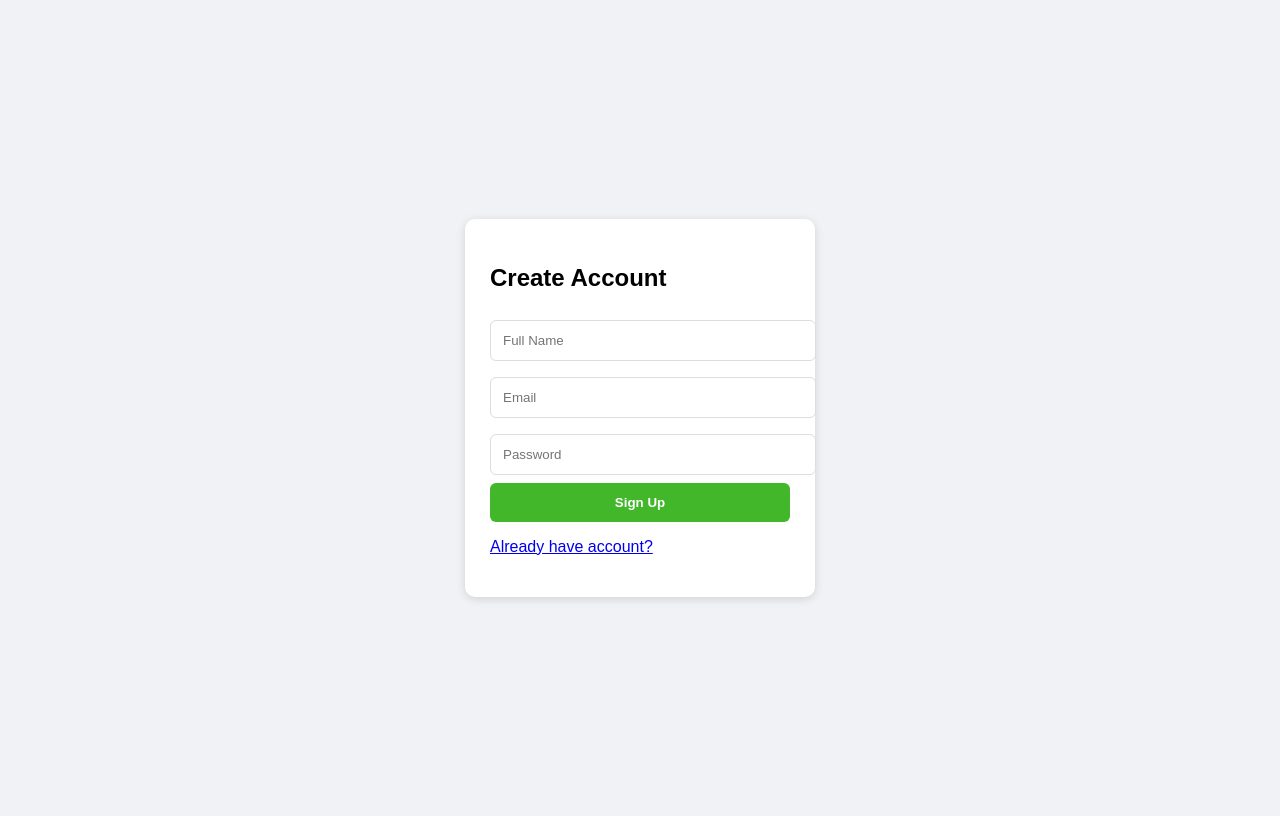
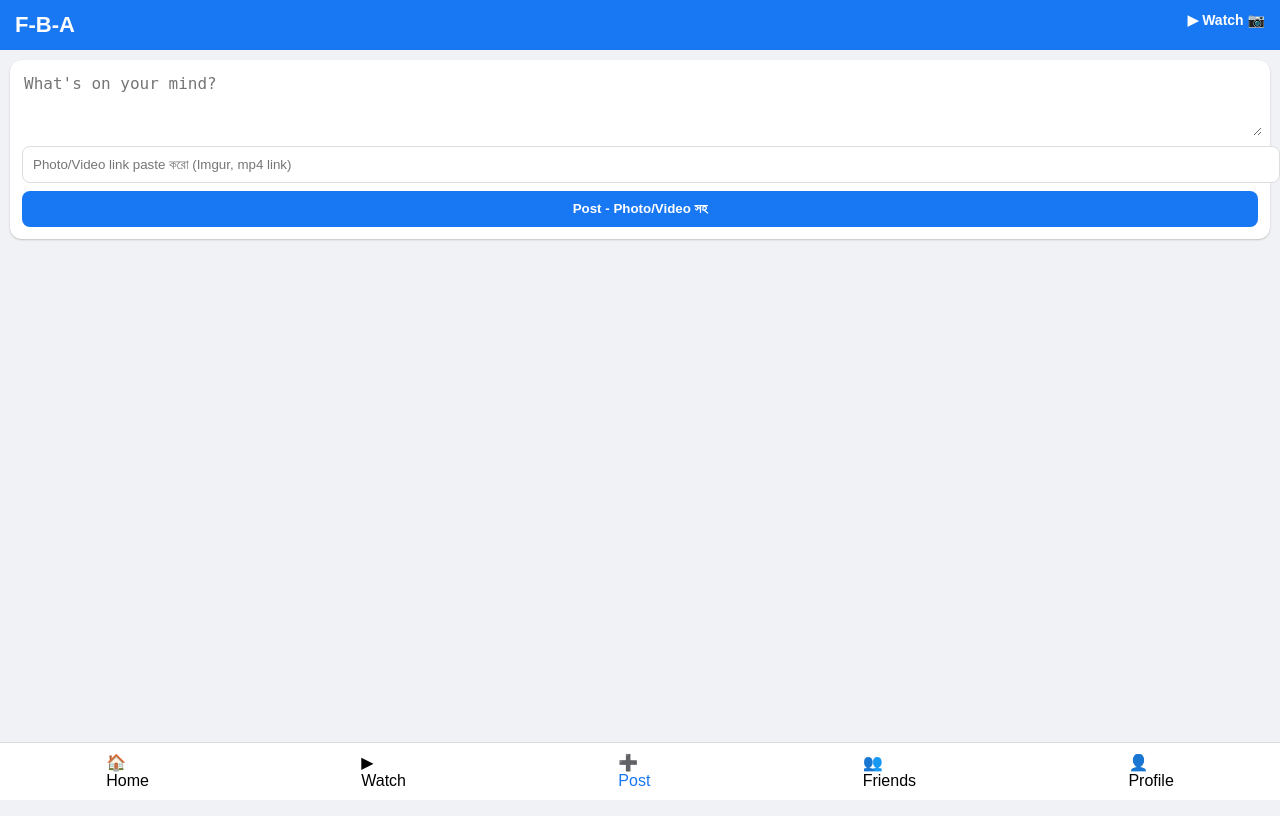
Before and after one commit to rabbytasin683-debug/F-B-A, a Flask app: page /register in a window 1280 px wide. Run offline with Flask 3, Linux system fonts and the light colour scheme.

Commit message:
Update register.html

```diff
--- a/templates/register.html
+++ b/templates/register.html
@@ -1 +1,47 @@
-<!DOCTYPE html><html><head><meta name="viewport" content="width=device-width,initial-scale=1"><style>body{background:#f0f2f5;font-family:sans-serif;display:flex;justify-content:center;align-items:center;height:100vh}form{background:white;padding:25px;border-radius:10px;width:300px;box-shadow:0 2px 10px #0002}input{width:100%;padding:12px;margin:8px 0;border:1px solid #ddd;border-radius:6px}button{width:100%;padding:12px;background:#42b72a;color:white;border:none;border-radius:6px;font-weight:bold}</style></head><body><form method="POST"><h2>Create Account</h2><input name="name" placeholder="Full Name" required><input name="email" placeholder="Email" required><input name="pass" type="password" placeholder="Password" required><button>Sign Up</button><p><a href="/login">Already have account?</a></p></form></body></html>
+<!DOCTYPE html>
+<html>
+<head>
+<meta name="viewport" content="width=device-width, initial-scale=1.0">
+<title>F-B-A Pro - Video & Photo</title>
+<style>
+body{margin:0;font-family:Arial;background:#f0f2f5}
+.h{background:#1877f2;color:#fff;padding:12px 15px;font-weight:900;font-size:22px;position:sticky;top:0}
+.c{background:#fff;margin:10px;border-radius:12px;padding:12px;box-shadow:0 1px 2px rgba(0,0,0,.2)}
+.a{width:40px;height:40px;border-radius:50%;background:#1877f2;color:#fff;display:flex;align-items:center;justify-content:center;font-weight:bold}
+img,video{width:100%;border-radius:10px;margin-top:8px;max-height:450px}
+.btn{width:100%;background:#1877f2;color:#fff;border:none;padding:10px;border-radius:8px;font-weight:bold;margin-top:8px}
+.btm{position:fixed;bottom:0;width:100%;background:#fff;display:flex;justify-content:space-around;padding:10px 0;border-top:1px solid #ddd}
+</style>
+</head>
+<body>
+<div class="h">F-B-A <span style="float:right;font-size:14px">▶ Watch 📷</span></div>
+
+<div class="c">
+<form method="POST">
+<textarea name="content" placeholder="What's on your mind? " style="width:100%;height:60px;border:none;outline:none;font-size:16px" required></textarea>
+<input name="media" placeholder="Photo/Video link paste করো (Imgur, mp4 link)" style="width:100%;padding:10px;border:1px solid #ddd;border-radius:8px;margin-top:6px">
+<button class="btn">Post - Photo/Video সহ</button>
+</form>
+</div>
+
+{% for post in posts %}
+<div class="c">
+<div style="display:flex;gap:10px"><div class="a">{{ post[0][0] }}</div><div><b>{{ post[0] }}</b><br><small>Gender • Public • Just now</small></div></div>
+<p style="margin:8px 0">{{ post[2] }}</p>
+{% if post[3] %}
+  {% if '.mp4' in post[3] or 'video' in post[3] %}
+    <video controls src="{{ post[3] }}"></video>
+  {% else %}
+    <img src="{{ post[3] }}">
+  {% endif %}
+{% endif %}
+<div style="display:flex;justify-content:space-around;border-top:1px solid #eee;margin-top:8px;padding-top:8px;color:#65676b;font-weight:bold;font-size:14px">
+<span>👍 Like</span><span>💬 Comment</span><span>↗ Share</span>
+</div>
+</div>
+{% endfor %}
+
+<div style="height:70px"></div>
+<div class="btm"><div>🏠<br>Home</div><div>▶<br>Watch</div><div style="color:#1877f2">➕<br>Post</div><div>👥<br>Friends</div><div>👤<br>Profile</div></div>
+</body>
+</html>
```
